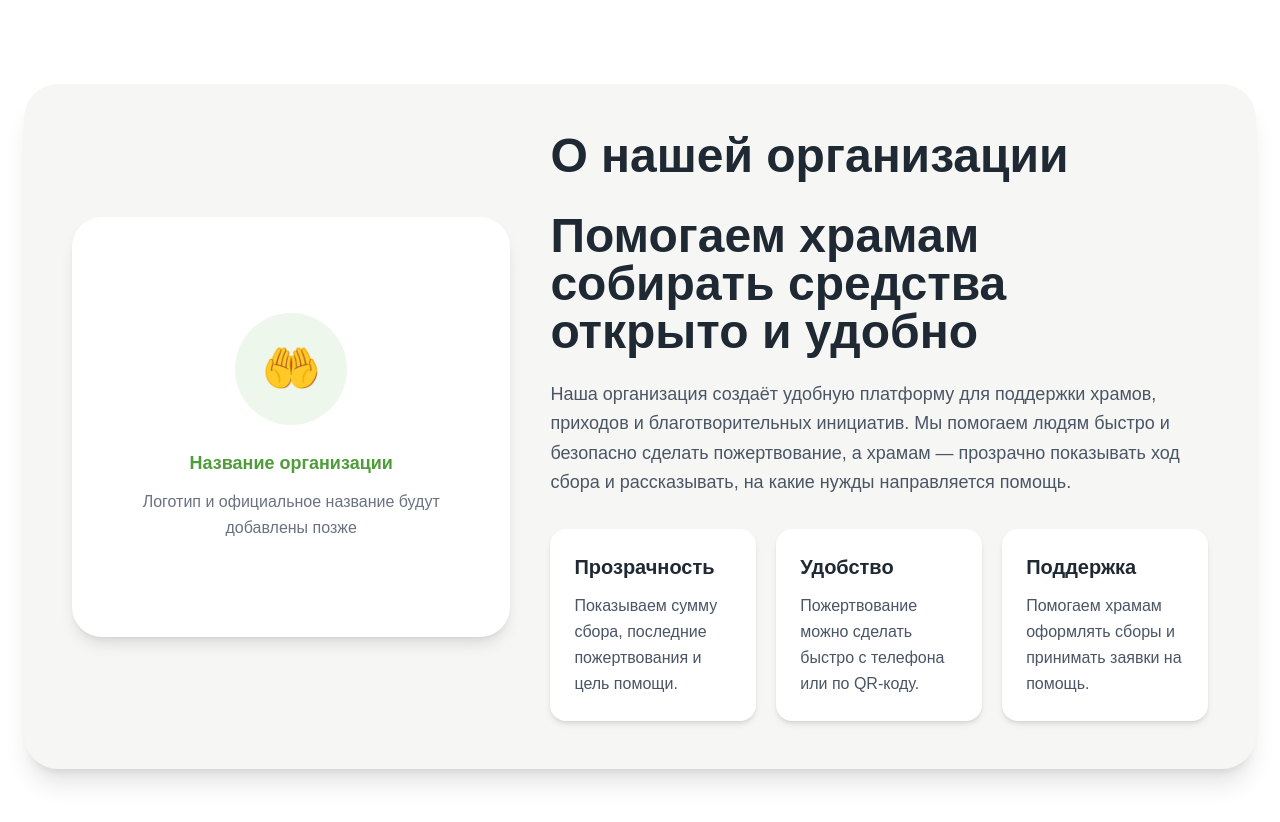
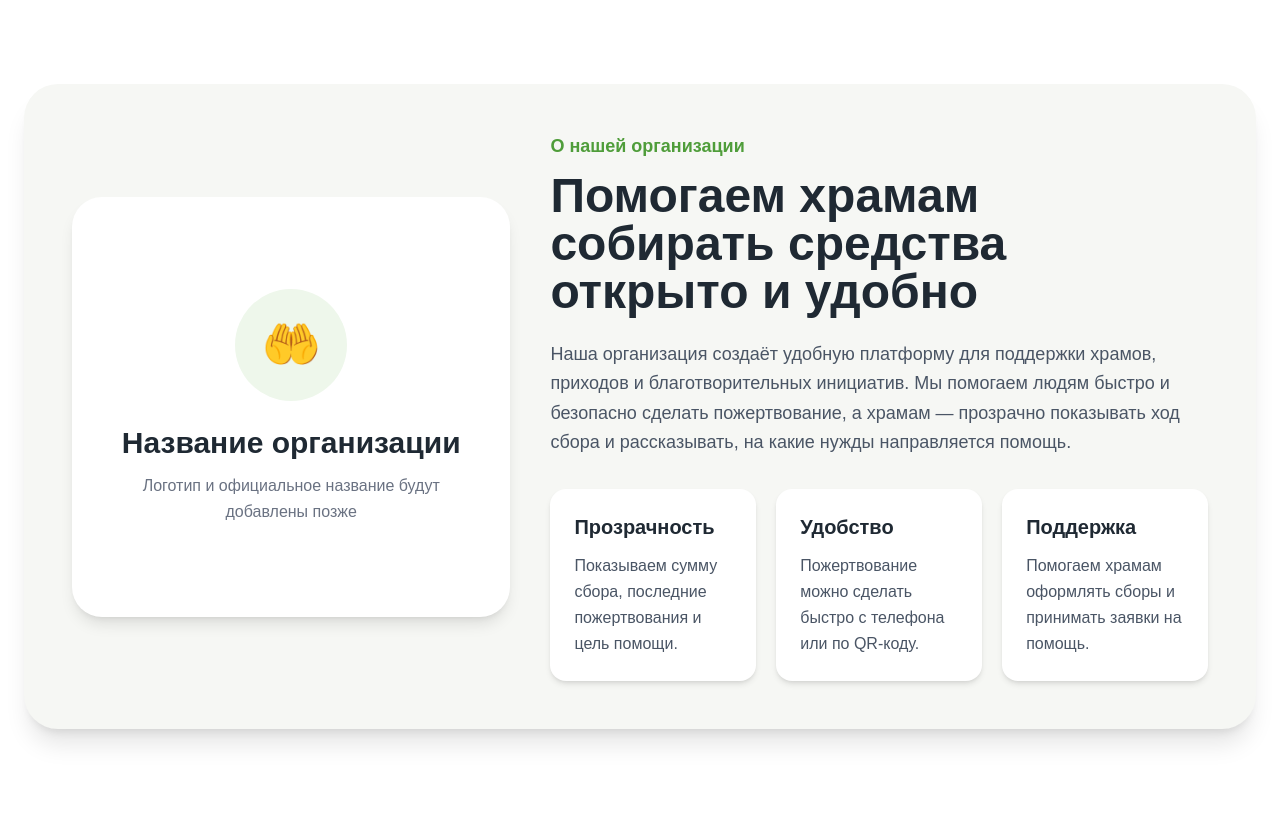
Before and after one commit to Ramazan327/temple-donation, a Next.js app: page / in a window 1280 px wide. Shown: the part 2740-3562 px from the top of the page. Built offline with nearby package versions, Linux system fonts and the light colour scheme; no server answers; the database is empty.

Commit message:
Fix about heading style

```diff
--- a/app/page.tsx
+++ b/app/page.tsx
@@ -462,7 +462,7 @@
             🤲
           </div>
 
-          <h3 className="text-[#4f9d3a] text-lg font-semibold mb-3">
+          <h3 className="text-3xl font-bold mb-3">
             Название организации
           </h3>
 
@@ -473,9 +473,9 @@
 
         {/* TEXT */}
         <div>
-          <p className="text-3xl sm:text-4xl lg:text-5xl font-bold mb-8">
-            О нашей организации
-          </p>
+          <p className="text-[#4f9d3a] text-lg font-semibold mb-3">
+  О нашей организации
+</p>
 
           <h2 className="hidden lg:block text-4xl lg:text-5xl font-bold mb-6">
   Помогаем храмам собирать средства открыто и удобно
```
